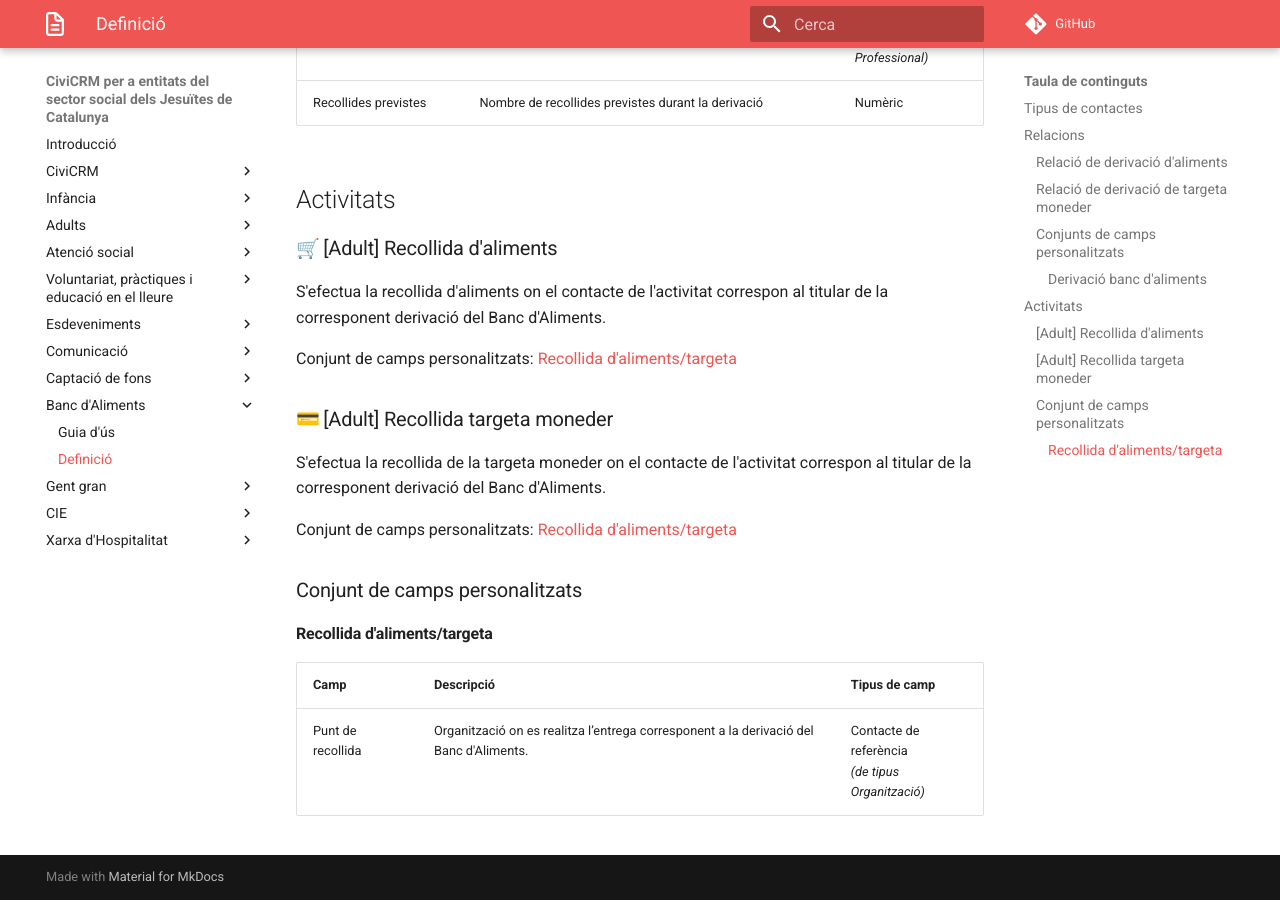
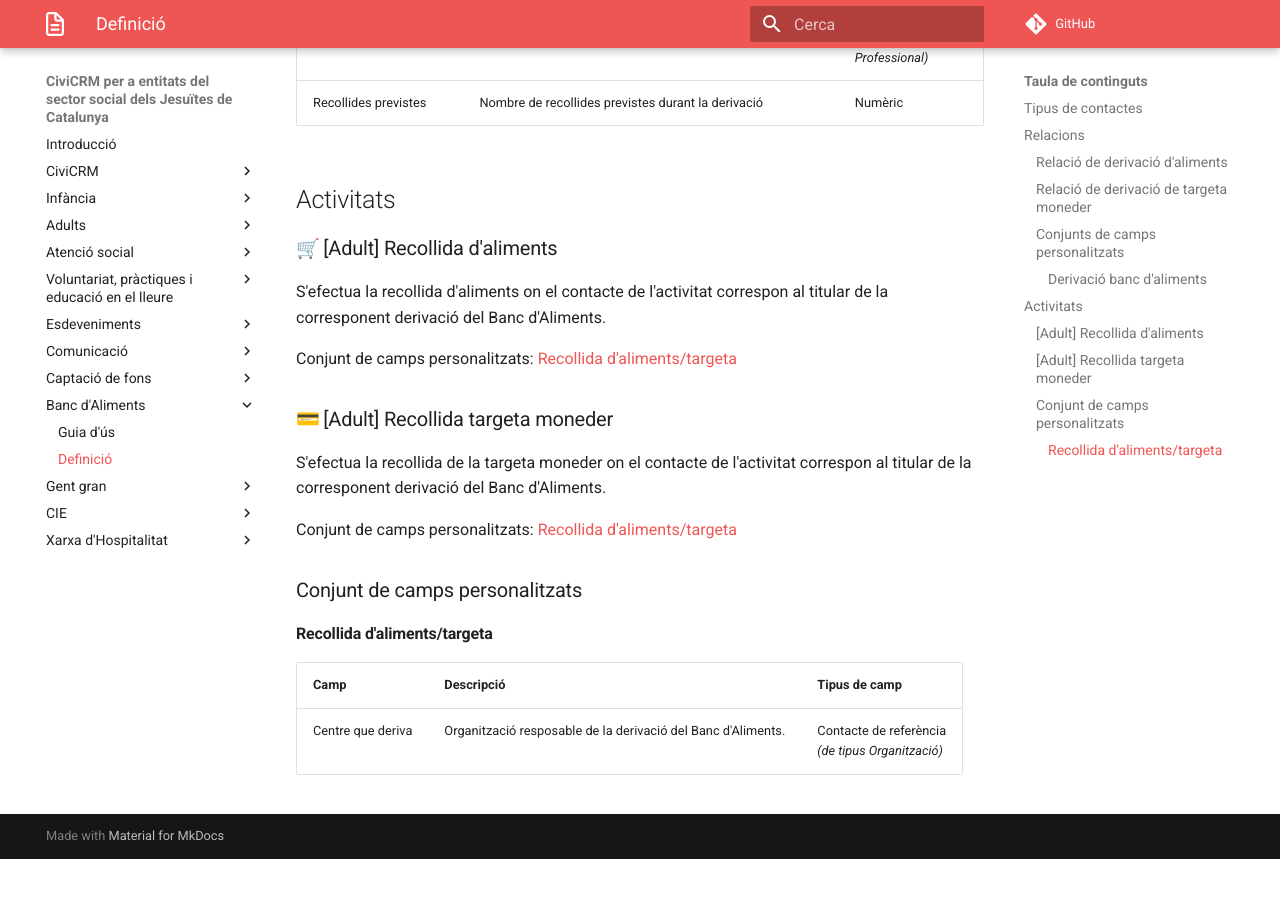
Before and after one commit to xavi-xaloc/civicrm-for-socialsj-doc, an MkDocs documentation site: the page built from docs/banc-aliments/definicio.md, in a window 1280 px wide and 900 px high, scrolled down 1403 px. Built offline with MkDocs 1.6.1 and Material for MkDocs 9.7.7, drawn with Linux system fonts in a browser that asks for light colours; emoji names are drawn with the system emoji font; comment, search, counter and statistics services are not loaded; after the commit the page ends 2262 px from its top, so only the background shows below that.

Commit message:
Refina documentació del mòdul Banc d'Aliments

```diff
--- a/docs/banc-aliments/definicio.md
+++ b/docs/banc-aliments/definicio.md
@@ -59,4 +59,4 @@ Conjunt de camps personalitzats: [Recollida d'aliments/targeta](#recollida-dalim
 
 | Camp              | Descripció                | Tipus de camp          |
 |:------------------|:--------------------------|:-----------------------|
-| Punt de recollida | Organització on es realitza l’entrega corresponent a la derivació del Banc d'Aliments.  | Contacte de referència<br>*(de tipus Organització)* |
+| Centre que deriva | Organització resposable de la derivació del Banc d'Aliments.  | Contacte de referència<br>*(de tipus Organització)* |
```
